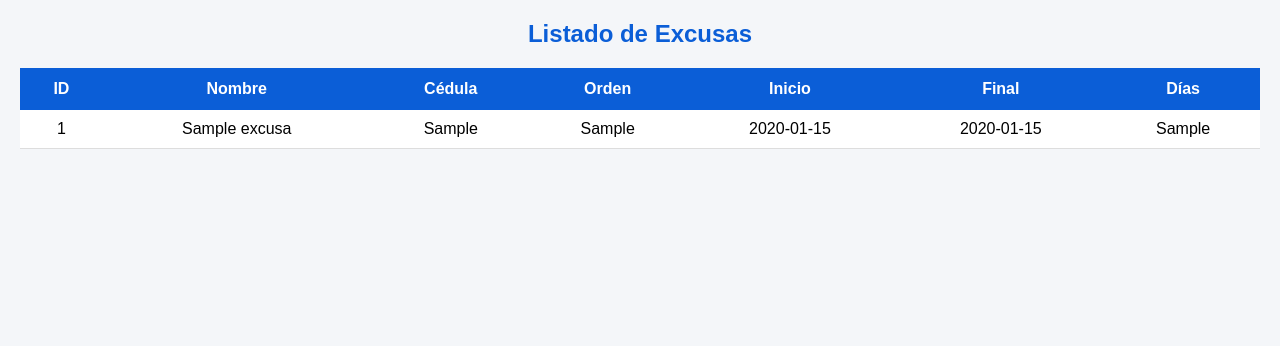
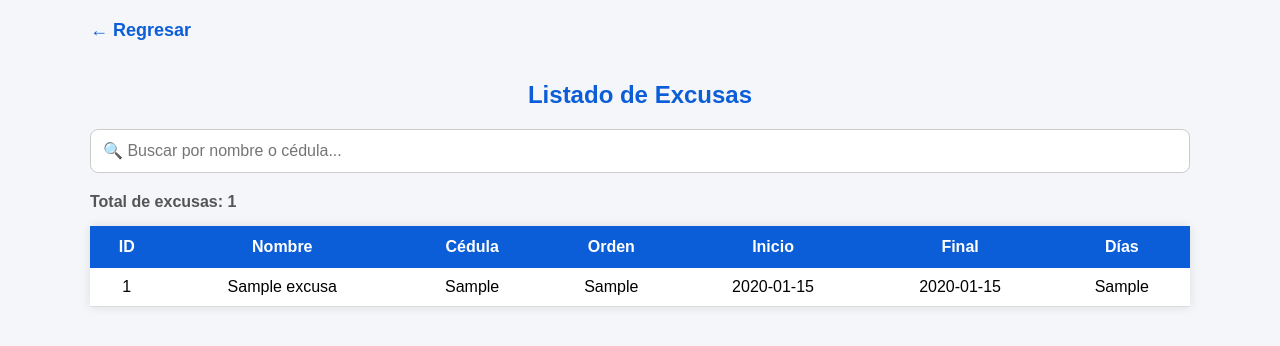
Before and after one commit to danmjp19-boop/control-excusados, a Flask app: page /lista_excusas in a window 1280 px wide. Shown: the top 346 px of the page. Run offline with Flask 3, Linux system fonts and the light colour scheme; tables that the repository leaves empty hold one stand-in row (values such as "Sample post").

Commit message:
Update lista_excusas.html

```diff
--- a/templates/lista_excusas.html
+++ b/templates/lista_excusas.html
@@ -10,20 +10,56 @@
 <style>
 
 body{
-    font-family:Arial;
+    font-family:Arial, Helvetica, sans-serif;
     background:#f4f6f9;
     margin:20px;
+}
+
+.contenedor{
+    max-width:1100px;
+    margin:auto;
+}
+
+.volver{
+    text-decoration:none;
+    color:#0b5ed7;
+    font-size:18px;
+    font-weight:bold;
+    display:inline-block;
+    margin-bottom:20px;
+}
+
+.volver:hover{
+    color:#084298;
 }
 
 h2{
     text-align:center;
     color:#0b5ed7;
+    margin-bottom:20px;
+}
+
+.buscador{
+    width:100%;
+    padding:12px;
+    font-size:16px;
+    border:1px solid #ccc;
+    border-radius:8px;
+    margin-bottom:20px;
+    box-sizing:border-box;
+}
+
+.total{
+    margin-bottom:15px;
+    font-weight:bold;
+    color:#555;
 }
 
 table{
     width:100%;
     border-collapse:collapse;
     background:white;
+    box-shadow:0 0 10px rgba(0,0,0,.10);
 }
 
 th{
@@ -48,9 +84,24 @@ tr:hover{
 
 <body>
 
+<div class="contenedor">
+
+<a href="/" class="volver">← Regresar</a>
+
 <h2>Listado de Excusas</h2>
 
-<table>
+<input
+type="text"
+id="buscar"
+class="buscador"
+placeholder="🔍 Buscar por nombre o cédula..."
+onkeyup="filtrar()">
+
+<div class="total">
+Total de excusas: {{ excusas|length }}
+</div>
+
+<table id="tabla">
 
 <tr>
 <th>ID</th>
@@ -80,5 +131,33 @@ tr:hover{
 
 </table>
 
+</div>
+
+<script>
+
+function filtrar(){
+
+let input=document.getElementById("buscar");
+let filtro=input.value.toUpperCase();
+let tabla=document.getElementById("tabla");
+let filas=tabla.getElementsByTagName("tr");
+
+for(let i=1;i<filas.length;i++){
+
+let nombre=filas[i].cells[1].textContent.toUpperCase();
+let cedula=filas[i].cells[2].textContent.toUpperCase();
+
+if(nombre.indexOf(filtro)>-1 || cedula.indexOf(filtro)>-1){
+filas[i].style.display="";
+}else{
+filas[i].style.display="none";
+}
+
+}
+
+}
+
+</script>
+
 </body>
 </html>
```
